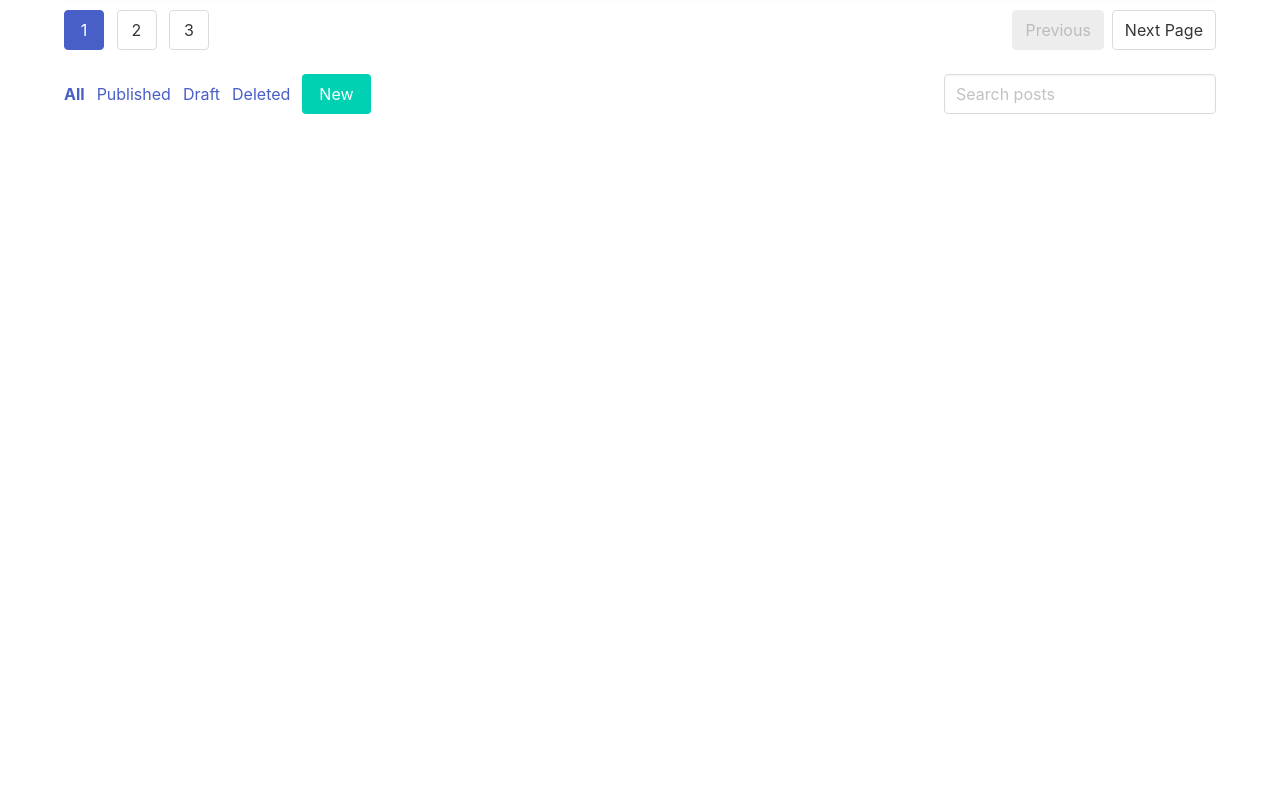
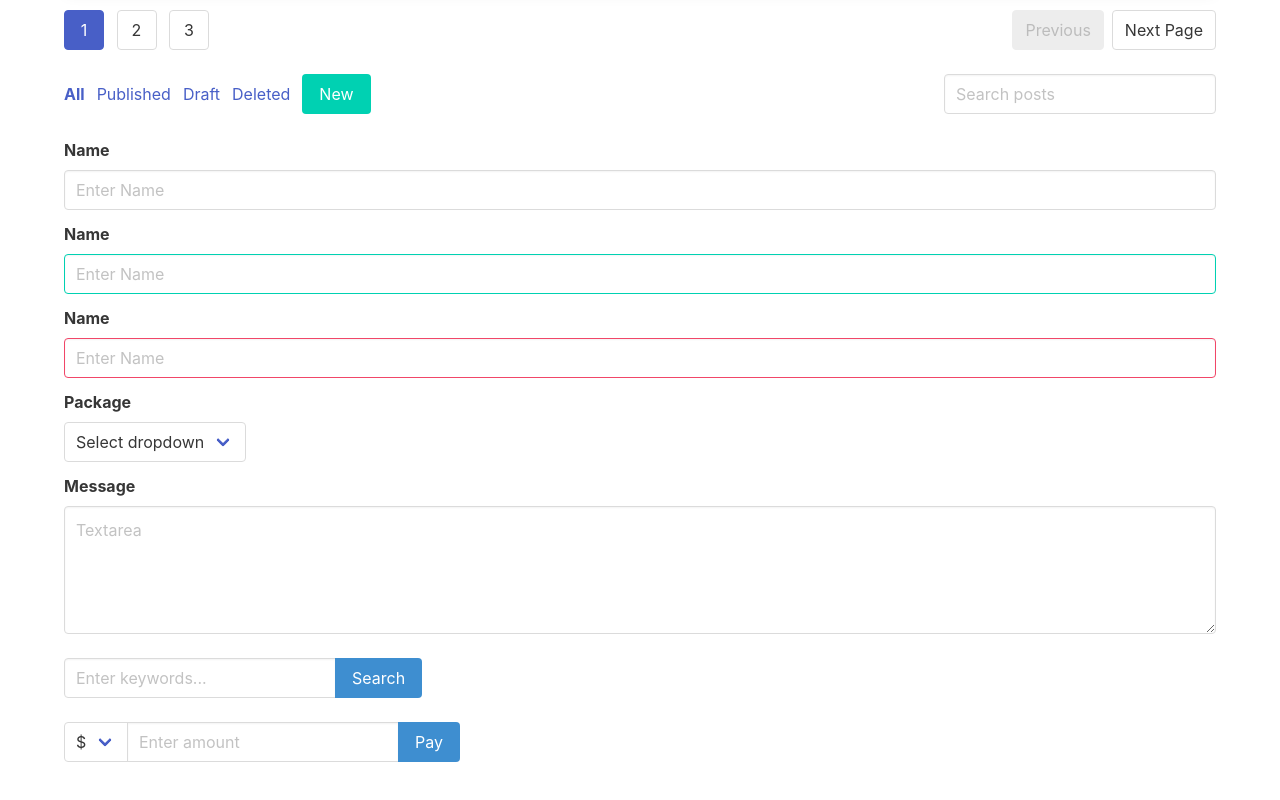
Before and after one commit to infiniteoo/HTMLCSS-bulma_css_framework, a plain HTML site: page index.html in a window 1280 px wide. Shown: the part 4440-5240 px from the top of the page. Before the commit the page ends 5054 px from the top, so only its background shows below. Drawn offline with nearby package versions, Linux system fonts and the light colour scheme.

Commit message:
completed review and practice of forms

```diff
--- a/index.html
+++ b/index.html
@@ -425,6 +425,88 @@
         </nav>
       </div>
 
+      <!-- forms -->
+      <div class="block">
+        <form>
+          <div class="field">
+            <label class="label">Name</label>
+            <input type="text" class="input" placeholder="Enter Name" />
+          </div>
+
+          <div class="field">
+            <label class="label">Name</label>
+            <input
+              type="text"
+              class="input is-primary"
+              placeholder="Enter Name"
+            />
+          </div>
+
+          <div class="field">
+            <label class="label">Name</label>
+            <input
+              type="text"
+              class="input is-danger"
+              placeholder="Enter Name"
+            />
+          </div>
+
+          <div class="field">
+            <label class="label">Package</label>
+            <p class="control">
+              <span class="select">
+                <select>
+                  <option>Select dropdown</option>
+                  <option>Simple</option>
+                  <option>Standard</option>
+                  <option>Super</option>
+                </select>
+              </span>
+            </p>
+          </div>
+
+          <div class="field">
+            <label class="label">Message</label>
+            <p class="control">
+              <textarea class="textarea" placeholder="Textarea"></textarea>
+            </p>
+          </div>
+        </form>
+      </div>
+
+      <div class="block">
+        <div class="field has-addons">
+          <p class="control">
+            <input type="text" class="input" placeholder="Enter keywords..." />
+          </p>
+          <p class="control">
+            <a href="" class="button is-info">Search</a>
+          </p>
+        </div>
+      </div>
+
+      <!-- Attached -->
+
+      <div class="block">
+        <div class="field has-addons">
+          <p class="control">
+            <span class="select">
+              <select>
+                <option>$</option>
+                <option>£</option>
+                <option>€</option>
+              </select>
+            </span>
+          </p>
+          <p class="control">
+            <input type="text" class="input" placeholder="Enter amount" />
+          </p>
+          <p class="control">
+            <a href="" class="button is-info">Pay</a>
+          </p>
+        </div>
+      </div>
+
       <!-- end of container -->
     </div>
 
```
